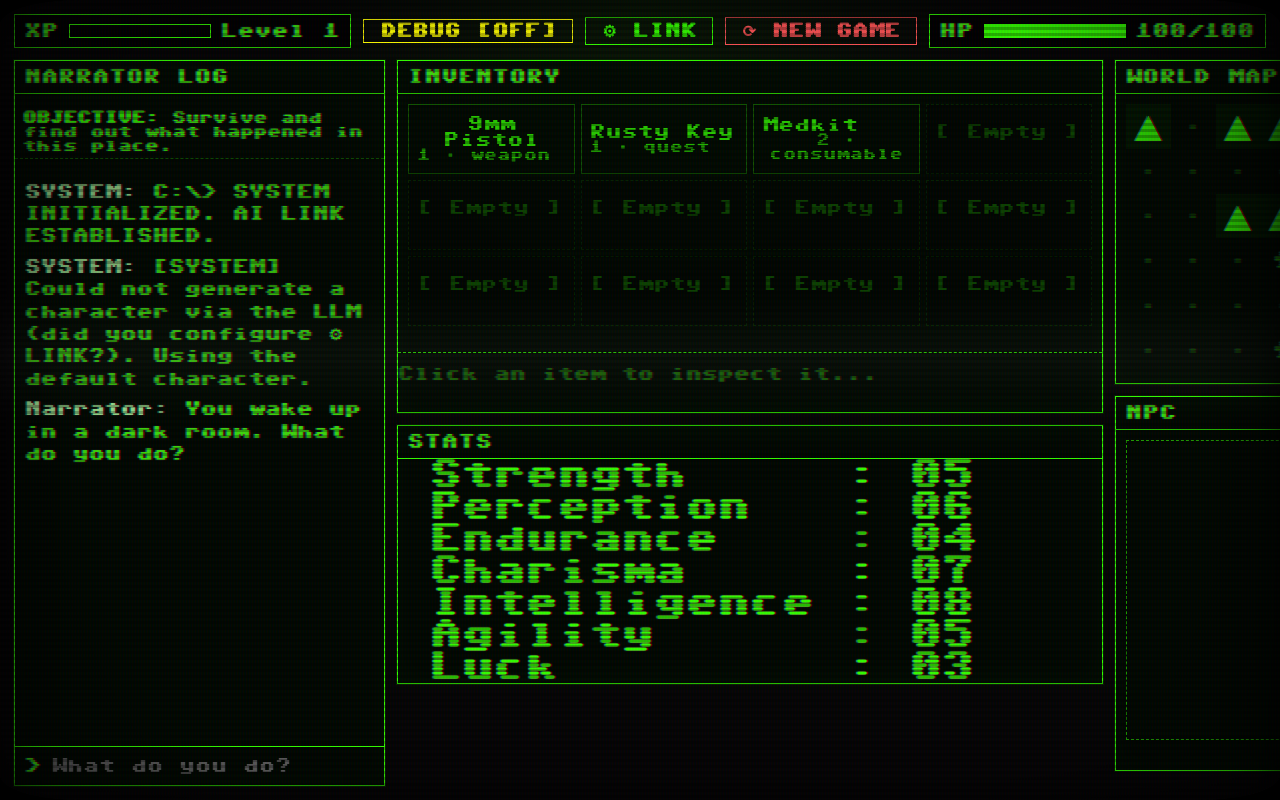
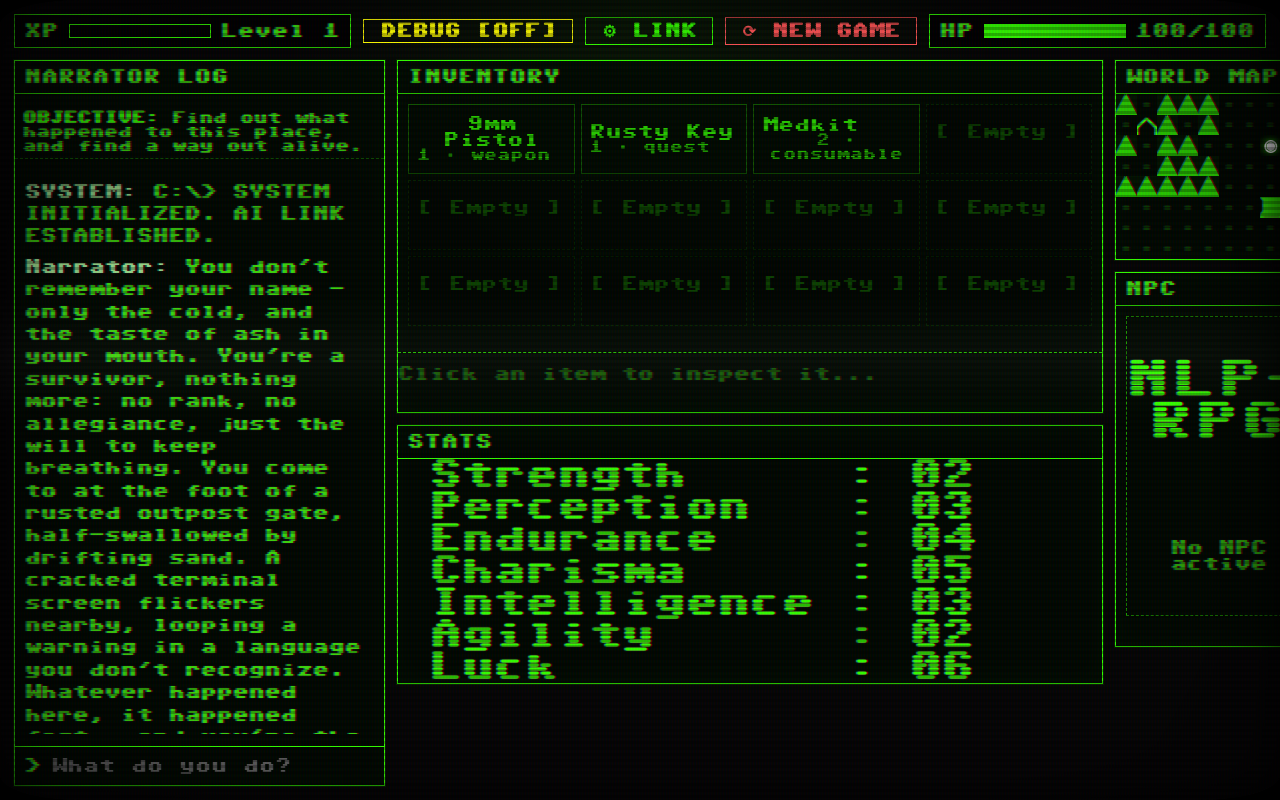
Before and after one commit to VANAFA/NLP-RPG, a React (Vite) app: page / in a window 1280 px wide. Built offline with nearby package versions, Linux system fonts and the light colour scheme.

Commit message:
tool test

```diff
--- a/src/App.tsx
+++ b/src/App.tsx
@@ -1,5 +1,5 @@
 import { useEffect, useRef, useState } from 'react';
-import { fetchLlmResponse, generateNewCharacter, LS_BASE_URL_KEY, LS_API_KEY_KEY, type LLMContext } from './llmService';
+import { fetchLlmResponse, LS_BASE_URL_KEY, LS_API_KEY_KEY, type LLMContext } from './llmService';
 
 type StatName = 'Strength' | 'Perception' | 'Endurance' | 'Charisma' | 'Intelligence' | 'Agility' | 'Luck';
 type InventoryItem = { name: string; quantity: number; kind: string; desc?: string };
@@ -63,6 +63,12 @@ const statNames: StatName[] = [
 const npcProfiles = ['OGRE', 'MERCHANT', 'SOLDIER', 'CULTIST'];
 const npcModelUrl = './basic-head-mesh.obj';
 
+// Fixed for every game: character/room intro, starting items, and starting
+// position. Only stats are randomized fresh each time (see randomizeLowStats).
+const OPENING_STORY =
+  "You don't remember your name — only the cold, and the taste of ash in your mouth. You're a survivor, nothing more: no rank, no allegiance, just the will to keep breathing.\n\n" +
+  'You come to at the foot of a rusted outpost gate, half-swallowed by drifting sand. A cracked terminal screen flickers nearby, looping a warning in a language you don\'t recognize. Whatever happened here, it happened fast — and you\'re the only one left standing.';
+
 const initialState: GameState = {
   hp: 100,
   hpMax: 100,
@@ -71,12 +77,12 @@ const initialState: GameState = {
   level: 1,
   statPoints: 0,
   stats: {
-    Strength: 5,
-    Perception: 6,
-    Endurance: 4,
-    Charisma: 7,
-    Intelligence: 8,
-    Agility: 5,
+    Strength: 3,
+    Perception: 3,
+    Endurance: 3,
+    Charisma: 3,
+    Intelligence: 3,
+    Agility: 3,
     Luck: 3,
   },
   location: { x: 7, y: 2, label: 'Outpost Gate' },
@@ -86,12 +92,21 @@ const initialState: GameState = {
     { name: 'Medkit', quantity: 2, kind: 'consumable', desc: '> Restores 50 HP.' },
   ],
   activeNpc: null,
-  objective: 'Survive and find out what happened in this place.',
+  objective: 'Find out what happened to this place, and find a way out alive.',
   worldNotes: [],
 };
 
 function clamp(value: number, min: number, max: number) {
   return Math.max(min, Math.min(max, value));
+}
+
+// Novice-level character: each stat rolled 1-6, so every new game starts weak.
+function randomizeLowStats(): GameState['stats'] {
+  const stats = {} as GameState['stats'];
+  statNames.forEach((name) => {
+    stats[name] = 1 + Math.floor(Math.random() * 6);
+  });
+  return stats;
 }
 
 function makeMap(width: number, height: number): MapCell[][] {
@@ -235,56 +250,18 @@ export default function App() {
     setApiKeyInput(localStorage.getItem(LS_API_KEY_KEY) ?? '');
   }, []);
 
-  // Arranca una partida nueva: le pide al LLM que invente personaje, stats,
-  // inventario, ubicación y objetivo. Si el LLM no está configurado o falla,
-  // cae al personaje por defecto para que el juego siga siendo jugable.
-  const startNewGame = async () => {
-    setIsInitializing(true);
+  // Starts a new game: character/room intro, items, and position are fixed;
+  // only stats are rolled fresh. No LLM call needed to begin playing.
+  const startNewGame = () => {
     const freshMap = makeMap(10, 8);
 
-    try {
-      const mapSummary = summarizeMap(freshMap, { x: 0, y: 0 });
-      const character = await generateNewCharacter(mapSummary);
-      const width = freshMap[0]?.length ?? 10;
-      const height = freshMap.length;
-
-      const newGameState: GameState = {
-        hp: 100,
-        hpMax: 100,
-        xp: 0,
-        xpMax: 100,
-        level: 1,
-        statPoints: 0,
-        stats: character.stats as GameState['stats'],
-        location: {
-          x: clamp(character.location.x, 0, width - 1),
-          y: clamp(character.location.y, 0, height - 1),
-          label: character.location.label,
-        },
-        inventory: character.inventory,
-        activeNpc: null,
-        objective: character.objective,
-        worldNotes: [],
-      };
-
-      setGame(newGameState);
-      setMap(freshMap);
-      setChat([
-        { role: 'SYSTEM', text: 'C:\\> SYSTEM INITIALIZED. AI LINK ESTABLISHED.' },
-        { role: 'Narrator', story: character.story, thinking: '[INTERNAL SYSTEM]\nCharacter generated by the Game Master.' },
-      ]);
-    } catch (error) {
-      console.error('Character generation failed:', error);
-      setGame(initialState);
-      setMap(freshMap);
-      setChat([
-        { role: 'SYSTEM', text: 'C:\\> SYSTEM INITIALIZED. AI LINK ESTABLISHED.' },
-        { role: 'SYSTEM', text: '[SYSTEM] Could not generate a character via the LLM (did you configure ⚙ LINK?). Using the default character.' },
-        { role: 'Narrator', story: 'You wake up in a dark room. What do you do?', thinking: '[INTERNAL SYSTEM]\nStarting wake-up sequence.' },
-      ]);
-    } finally {
-      setIsInitializing(false);
-    }
+    setGame({ ...initialState, stats: randomizeLowStats() });
+    setMap(freshMap);
+    setChat([
+      { role: 'SYSTEM', text: 'C:\\> SYSTEM INITIALIZED. AI LINK ESTABLISHED.' },
+      { role: 'Narrator', story: OPENING_STORY, thinking: '[INTERNAL SYSTEM]\nNew character initialized.' },
+    ]);
+    setIsInitializing(false);
   };
 
   // Al montar: intenta cargar una partida guardada; si no hay, genera una nueva.
--- a/src/llmService.ts
+++ b/src/llmService.ts
@@ -17,14 +17,6 @@ export interface LLMContext {
   objective: string;
   worldNotes: string[];
   worldMapSummary: string;
-}
-
-export interface NewCharacter {
-  stats: Record<string, number>;
-  inventory: InventoryItemInput[];
-  location: { x: number; y: number; label: string };
-  objective: string;
-  story: string;
 }
 
 // Claves de localStorage donde la app guarda la URL/API key del servidor LLM.
@@ -59,52 +51,6 @@ const TURN_RESPONSE_SCHEMA = {
     },
   },
   required: ['thinking', 'story', 'toolCalls'],
-};
-
-const CHARACTER_CREATION_SCHEMA = {
-  type: 'object',
-  properties: {
-    stats: {
-      type: 'object',
-      properties: {
-        Strength: { type: 'integer', minimum: 1, maximum: 8 },
-        Perception: { type: 'integer', minimum: 1, maximum: 8 },
-        Endurance: { type: 'integer', minimum: 1, maximum: 8 },
-        Charisma: { type: 'integer', minimum: 1, maximum: 8 },
-        Intelligence: { type: 'integer', minimum: 1, maximum: 8 },
-        Agility: { type: 'integer', minimum: 1, maximum: 8 },
-        Luck: { type: 'integer', minimum: 1, maximum: 8 },
-      },
-      required: ['Strength', 'Perception', 'Endurance', 'Charisma', 'Intelligence', 'Agility', 'Luck'],
-    },
-    inventory: {
-      type: 'array',
-      minItems: 2,
-      maxItems: 4,
-      items: {
-        type: 'object',
-        properties: {
-          name: { type: 'string', minLength: 2, maxLength: 40 },
-          quantity: { type: 'integer', minimum: 1 },
-          kind: { type: 'string', minLength: 2, maxLength: 20 },
-          desc: { type: 'string', minLength: 5, maxLength: 90 },
-        },
-        required: ['name', 'quantity', 'kind', 'desc'],
-      },
-    },
-    location: {
-      type: 'object',
-      properties: {
-        x: { type: 'integer', minimum: 0 },
-        y: { type: 'integer', minimum: 0 },
-        label: { type: 'string', minLength: 3, maxLength: 50 },
-      },
-      required: ['x', 'y', 'label'],
-    },
-    objective: { type: 'string', minLength: 10, maxLength: 150 },
-    story: { type: 'string', minLength: 40, maxLength: 350 },
-  },
-  required: ['stats', 'inventory', 'location', 'objective', 'story'],
 };
 
 async function callLlmOnce(systemPrompt: string, userText: string, schema: object, temperature: number, maxTokens: number) {
@@ -219,37 +165,3 @@ export async function fetchLlmResponse(userText: string, context: LLMContext) {
     };
   }
 }
-
-export async function generateNewCharacter(worldMapSummary: string): Promise<NewCharacter> {
-  const systemPrompt = `IMPORTANT: You must write ONLY in English. Never use Spanish or any other language. All text you generate (item names, descriptions, objective, story) must be in English, no exceptions.
-
-You are the Game Master creating a new character to start a dark, retro-terminal RPG session.
-Invent a coherent character: who they are, their current situation, and their first objective.
-
-Rules:
-- Stats (Strength, Perception, Endurance, Charisma, Intelligence, Agility, Luck): a NOVICE character, each stat between 1 and 6, totaling roughly 22-26 points across all 7. Not a powerful hero — an ordinary person starting their story.
-- Inventory: 2 to 4 logical items for that character and their situation (with name, quantity, kind, and a brief one-sentence description) — all in English.
-- Location: pick a map cell (coordinates within the available range) consistent with the terrain type, with a descriptive label for the place, in English.
-- Objective: a clear, concrete sentence describing the character's initial mission or goal, in English.
-- Story: 2 to 4 narrative sentences in English introducing the player to who their character is, where they are, and what their objective is. This is the first message the player will read, so it needs to hook them.
-
-Available map: ${worldMapSummary}
-
-Respond ONLY with the JSON object matching the requested schema, written entirely in English.`;
-
-  const parsed = await callLlm(
-    systemPrompt,
-    'Generate a new character to start the game.',
-    CHARACTER_CREATION_SCHEMA,
-    0.9,
-    800,
-  );
-
-  return {
-    stats: parsed.stats,
-    inventory: parsed.inventory,
-    location: parsed.location,
-    objective: parsed.objective,
-    story: parsed.story,
-  };
-}
--- a/src/styles.css
+++ b/src/styles.css
@@ -219,22 +219,19 @@ button:hover {
 
 .map-grid {
   display: grid;
+  /* Must match the actual map width (makeMap(10, 8) in App.tsx) — a mismatch
+     here makes the grid wrap rows at the wrong cell count, mixing rows together. */
   grid-template-columns: repeat(10, minmax(0, 1fr));
-  gap: 2px;
-  padding: 10px;
-}
-
-.map-grid {
-  display: grid;
-  /* Mantenemos las 15 columnas fijas */
-  grid-template-columns: repeat(15, 1fr);
+  grid-auto-rows: 1fr;
   gap: 0;
   flex: 1;
-  /* Aseguramos que cada celda sea un cuadrado perfecto */
-  grid-auto-rows: 1fr;
+  min-height: 0;
+  overflow: hidden;
 }
 .map-cell {
   aspect-ratio: 1;
+  min-width: 0;
+  overflow: hidden;
   display: flex;
   align-items: center;
   justify-content: center;
```
Also changed, not shown: 2 other files (tests, documents, lock files or other folders).
